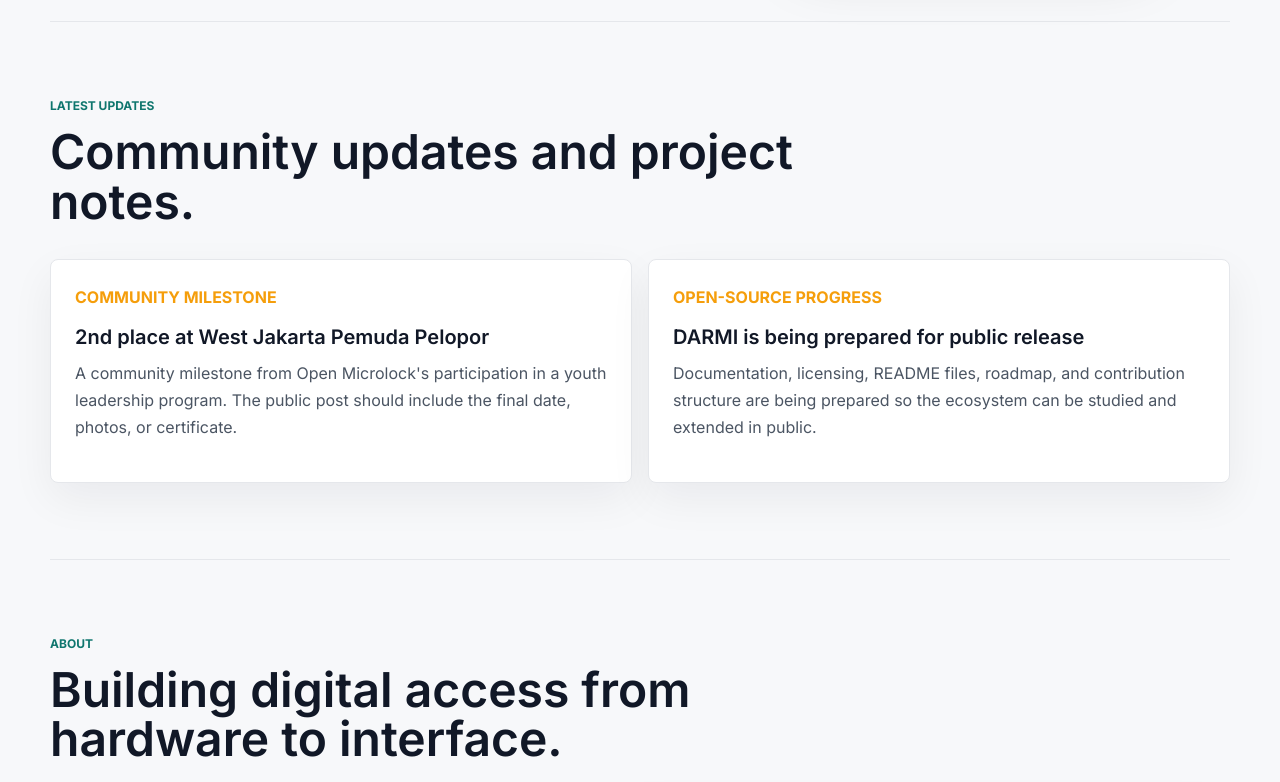
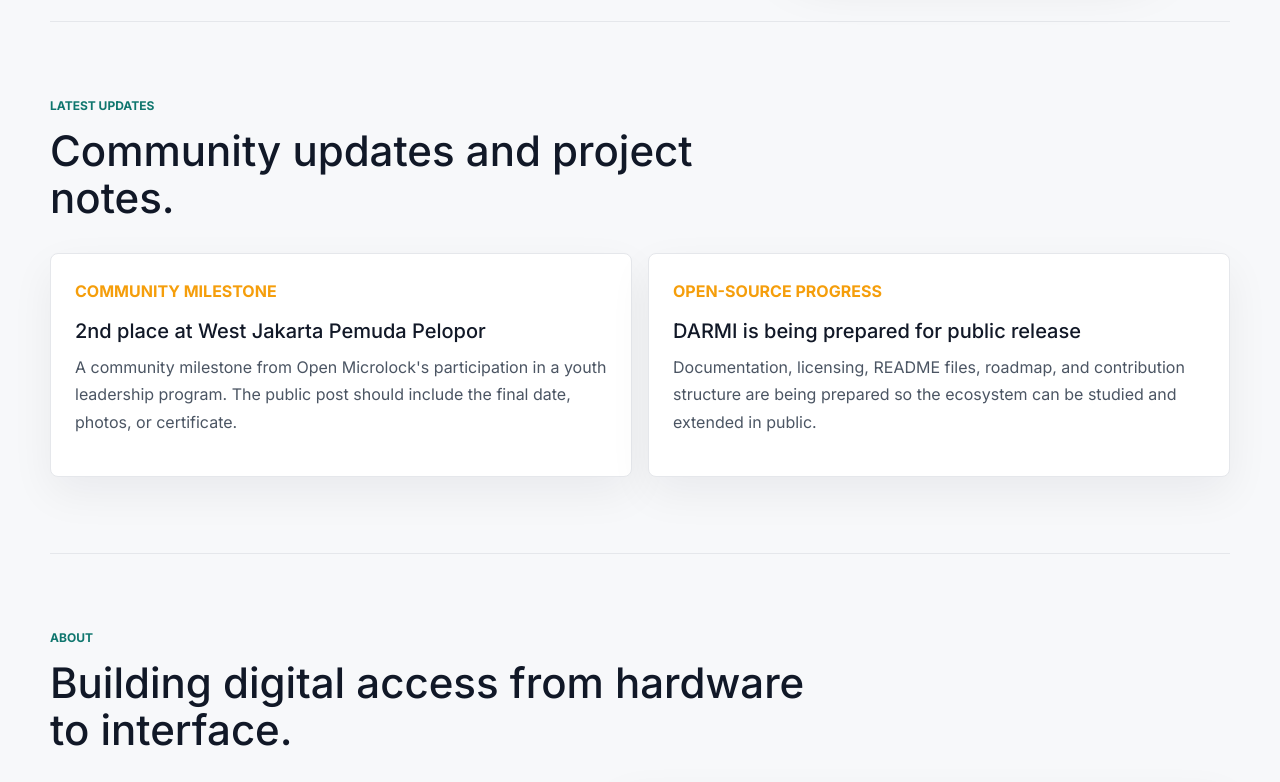
Before and after one commit to OpenMicrolock/openmicrolock.github.io, a plain HTML site: page index.html in a window 1280 px wide. Shown: the part 660-1442 px from the top of the page. Drawn offline with Linux system fonts and the light colour scheme.

Commit message:
feat: standarization for semo bold title

```diff
--- a/index.html
+++ b/index.html
@@ -105,7 +105,7 @@
         <div class="update-grid">
           <article class="update-card">
             <p class="tag">Community Milestone</p>
-            <h3>2nd place at West Jakarta Pemuda Pelopor</h3>
+            <h2 class="card-title">2nd place at West Jakarta Pemuda Pelopor</h2>
             <p>
               A community milestone from Open Microlock's participation in a
               youth leadership program. The public post should include the
@@ -114,7 +114,7 @@
           </article>
           <article class="update-card">
             <p class="tag">Open-source Progress</p>
-            <h3>DARMI is being prepared for public release</h3>
+            <h2 class="card-title">DARMI is being prepared for public release</h2>
             <p>
               Documentation, licensing, README files, roadmap, and contribution
               structure are being prepared so the ecosystem can be studied and
@@ -193,7 +193,7 @@
           <article class="project-card">
             <div>
               <p class="tag">Firmware</p>
-              <h3>MicroLock Firmware</h3>
+              <h2 class="card-title">MicroLock Firmware</h2>
               <p>ESP32 firmware for smart lock control with a local API and token authentication.</p>
             </div>
             <dl>
@@ -204,7 +204,7 @@
           <article class="project-card">
             <div>
               <p class="tag">Mobile</p>
-              <h3>Darmi Mobile</h3>
+              <h2 class="card-title">Darmi Mobile</h2>
               <p>Flutter app for smart lock control, smart lamp control, setup flows, and provisioning.</p>
             </div>
             <dl>
@@ -215,7 +215,7 @@
           <article class="project-card">
             <div>
               <p class="tag">Operations</p>
-              <h3>DARMI Sales Order</h3>
+              <h2 class="card-title">DARMI Sales Order</h2>
               <p>An MVP for Telegram order intake and monitoring through a web dashboard.</p>
             </div>
             <dl>
@@ -226,7 +226,7 @@
           <article class="project-card">
             <div>
               <p class="tag">Device</p>
-              <h3>MicroLamp / Smart Lamp</h3>
+              <h2 class="card-title">MicroLamp / Smart Lamp</h2>
               <p>An ESP32-based extension of the device control use case for smart lamps.</p>
             </div>
             <dl>
--- a/styles.css
+++ b/styles.css
@@ -122,7 +122,6 @@ body.header-hidden .site-header {
 
 h1,
 h2,
-h3,
 p {
   margin-top: 0;
 }
@@ -131,7 +130,7 @@ h1 {
   max-width: 560px;
   margin-bottom: 18px;
   font-size: clamp(34px, 4.4vw, 52px);
-  font-weight: 600;
+  font-weight: 500;
   line-height: 1.12;
   letter-spacing: 0;
   white-space: nowrap;
@@ -140,16 +139,17 @@ h1 {
 h2 {
   max-width: 760px;
   margin-bottom: 18px;
-  font-size: clamp(30px, 4vw, 48px);
-  font-weight: 600;
-  line-height: 1.04;
+  font-size: clamp(28px, 3.4vw, 42px);
+  font-weight: 500;
+  line-height: 1.12;
   letter-spacing: 0;
 }
 
-h3 {
+.card-title {
+  max-width: none;
   margin-bottom: 10px;
   font-size: 20px;
-  font-weight: 600;
+  font-weight: 500;
   line-height: 1.25;
 }
 
```
